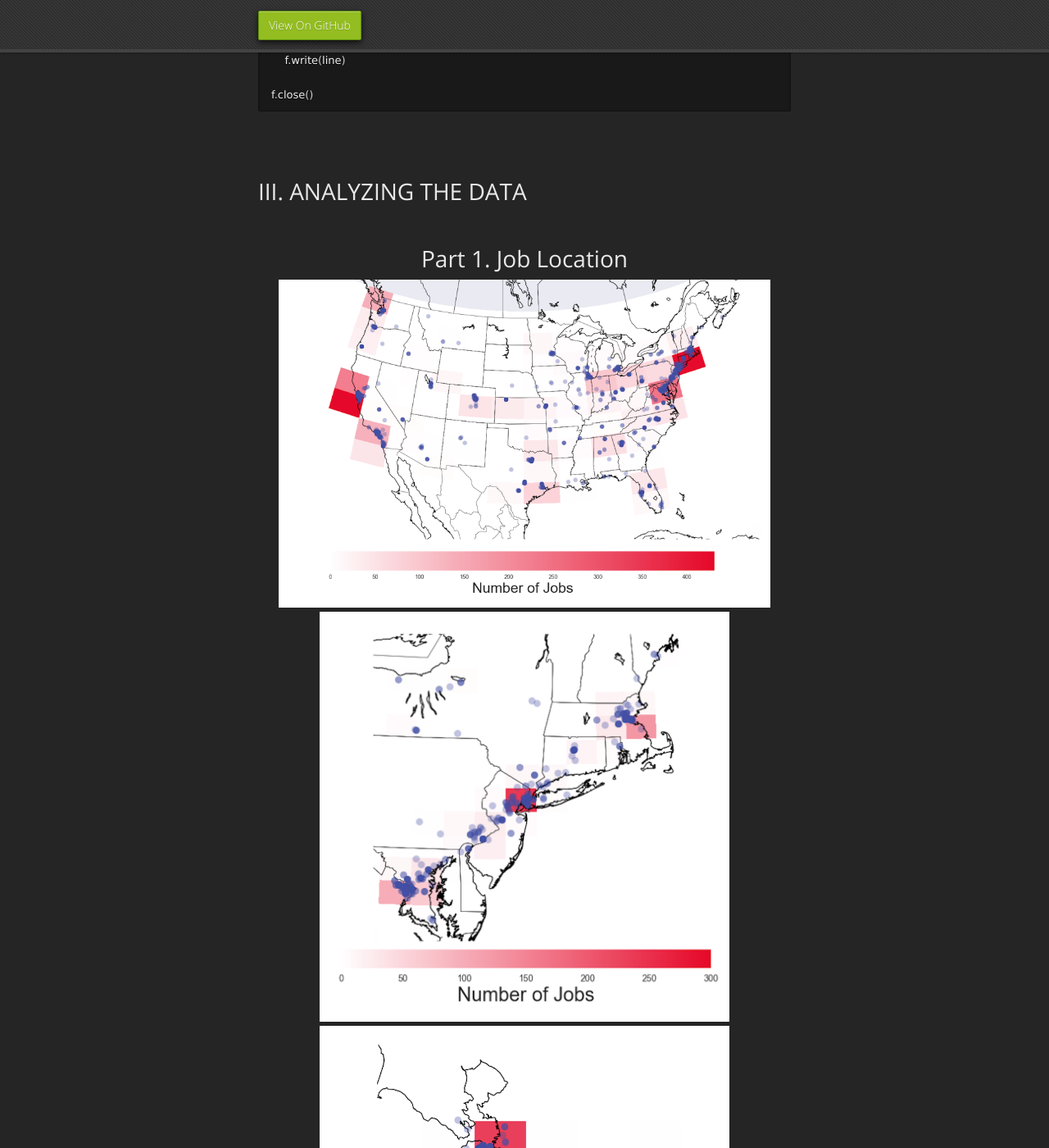
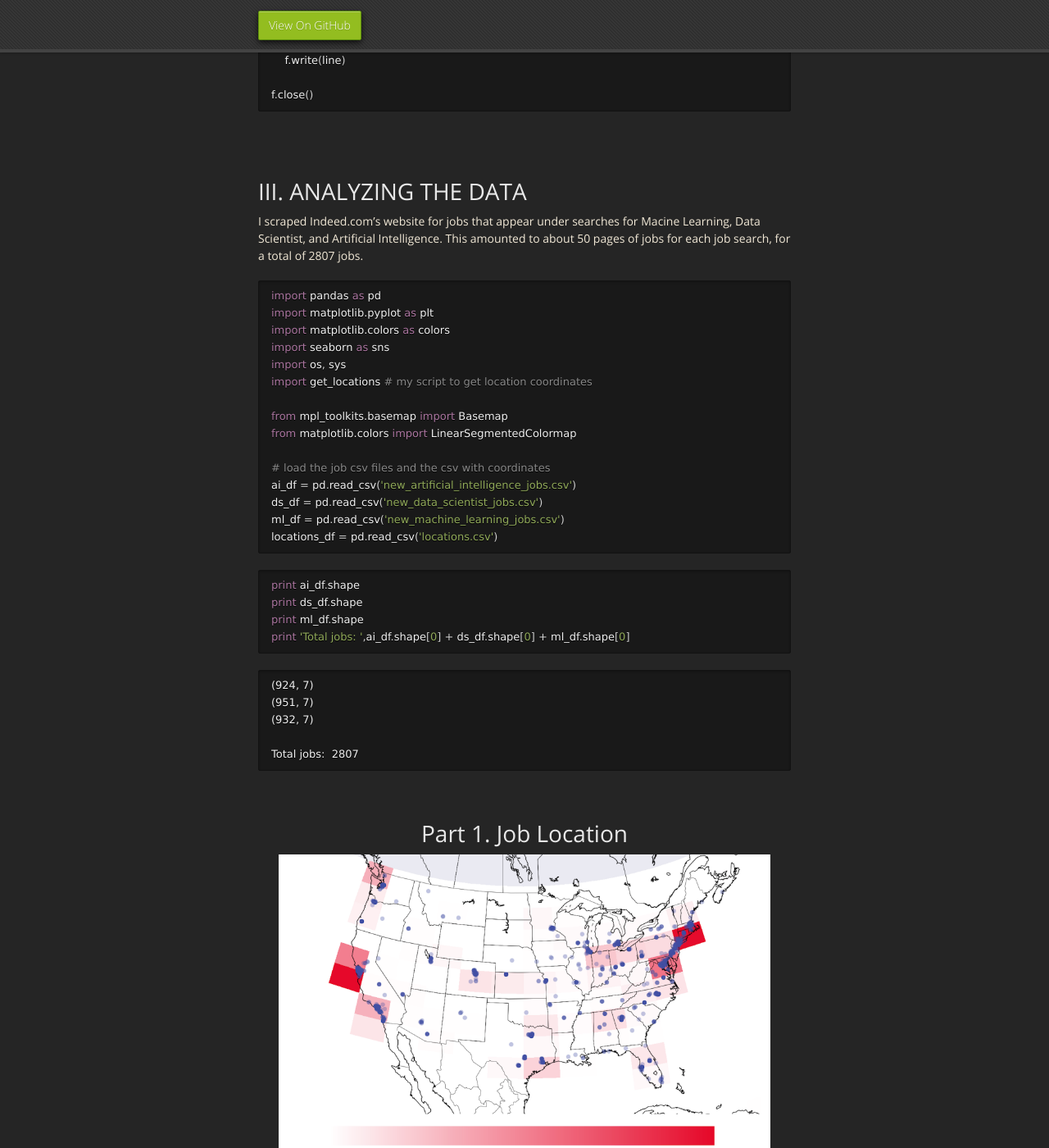
Before and after one commit to mrbrins82/mrbrins82.github.io, a Jekyll site: the page built from kaggle_indeed.md, in a window 1280 px wide and 1400 px high, scrolled down 3534 px. Shown: the whole window at 82% size. Built offline with Jekyll 4.4.1, drawn with Linux system fonts in a browser that asks for light colours; nearby versions of some CDN libraries; our own code applies the rules of GitHub Pages for plain Markdown files.

Commit message:
updated indeed page

````diff
--- a/kaggle_indeed.md
+++ b/kaggle_indeed.md
@@ -157,6 +157,37 @@ f.close()
 <br/>
 <br/>
 # [](#header-2)III. ANALYZING THE DATA
+I scraped Indeed.com's website for jobs that appear under searches for Macine Learning, Data Scientist, and Artificial Intelligence. This amounted to about 50 pages of jobs for each job search, for a total of 2807 jobs.
+```python
+import pandas as pd
+import matplotlib.pyplot as plt
+import matplotlib.colors as colors
+import seaborn as sns
+import os, sys
+import get_locations # my script to get location coordinates
+
+from mpl_toolkits.basemap import Basemap
+from matplotlib.colors import LinearSegmentedColormap
+
+# load the job csv files and the csv with coordinates
+ai_df = pd.read_csv('new_artificial_intelligence_jobs.csv')
+ds_df = pd.read_csv('new_data_scientist_jobs.csv')
+ml_df = pd.read_csv('new_machine_learning_jobs.csv')
+locations_df = pd.read_csv('locations.csv')
+```
+```python
+print ai_df.shape
+print ds_df.shape
+print ml_df.shape
+print 'Total jobs: ',ai_df.shape[0] + ds_df.shape[0] + ml_df.shape[0]
+```
+```ipython
+(924, 7)
+(951, 7)
+(932, 7)
+
+Total jobs:  2807
+```
 <br/>
 # [](#header-3)<center>Part 1. Job Location<center/>
 
````
